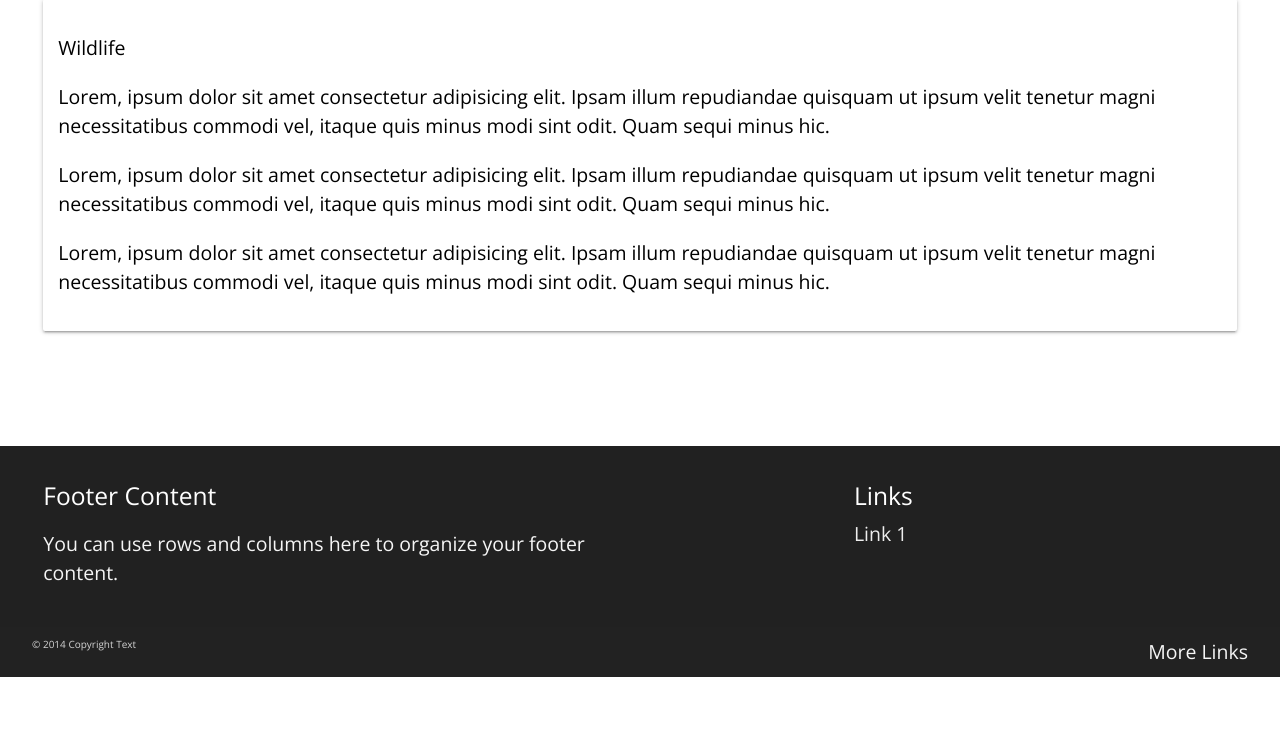
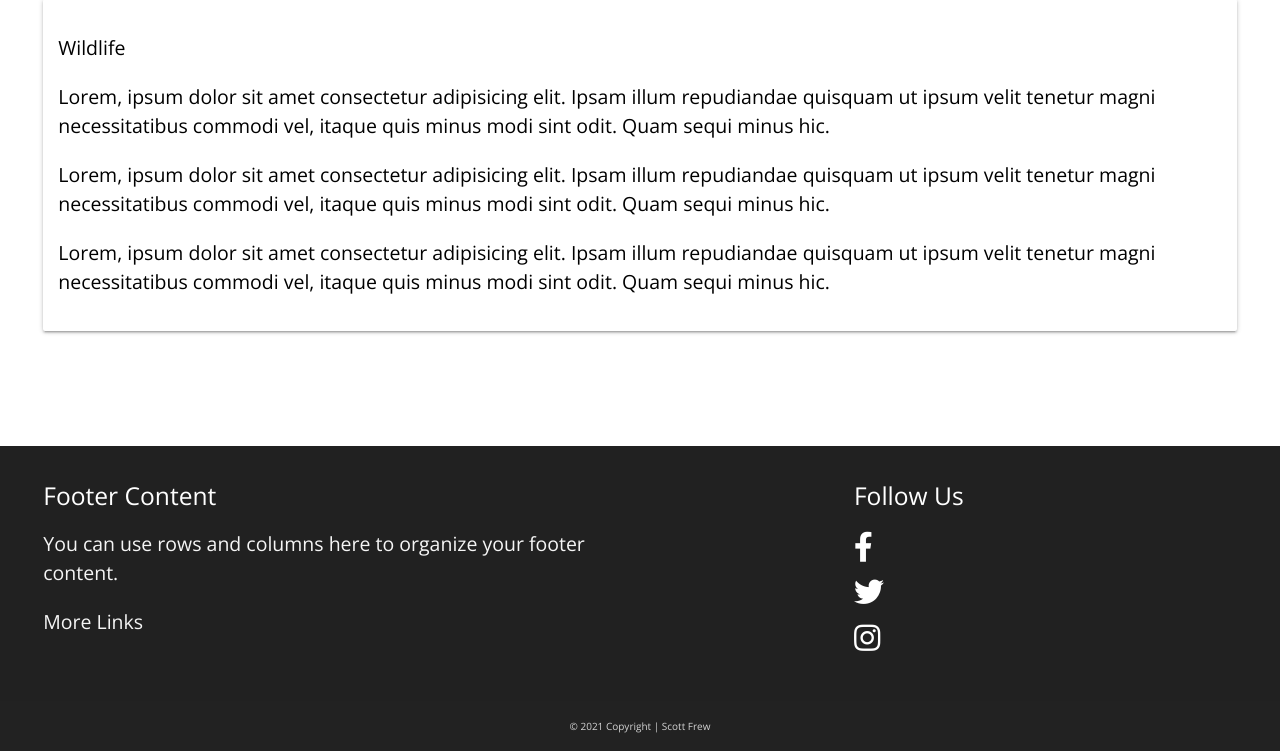
Before and after one commit to scotty-james/Milestone-Project-3--North-Coast-500, a Flask app: page / in a window 1280 px wide. Shown: the part 4170-4921 px from the top of the page. Before the commit the page ends 4847 px from the top, so only its background shows below. Run offline with Flask 2, Linux system fonts and the light colour scheme; some libraries are stand-ins or nearby versions.

Commit message:
Add content to footer

```diff
--- a/static/css/style.css
+++ b/static/css/style.css
@@ -276,6 +276,28 @@ button, input, optgroup, select, textarea {
   margin-top: 50rem;
 }
 
+.social-links {
+	padding: 1rem;
+	padding-top: 0;
+}
+
+.social-links li a i {
+	width: 2rem;
+	height: 2rem;
+	padding: 1.1rem 0;
+	border-radius: 50%;
+	font-size: 2rem;
+	line-height: 1.5rem;
+	color: #ffffff;
+}
+
+.footer-copyright {
+  padding-top: 0;
+  margin: 0;
+}
+
+
+
 
 
 
@@ -343,6 +365,10 @@ button, input, optgroup, select, textarea {
     padding: 0 2rem 1rem 2rem;
     align-content: center;
   }
+
+  .page-footer {
+    text-align: center;
+  }
 }
 
 @media only screen and (max-width: 1024px) {
--- a/templates/base.html
+++ b/templates/base.html
@@ -92,19 +92,36 @@
       <div class="col l6 s12">
         <h5 class="white-text">Footer Content</h5>
         <p class="grey-text text-lighten-4">You can use rows and columns here to organize your footer content.</p>
+        <a class="grey-text text-lighten-4" href="#!">More Links</a>
       </div>
       <div class="col l4 offset-l2 s12">
-              <h5 class="white-text">Links</h5>
-              <ul>
-                <li><a class="grey-text text-lighten-3" href="#!">Link 1</a></li>
+        <h5 class="white-text">Follow Us</h5>
+        <ul class="social-links">
+          <li class="list-inline-item">
+             <a href="https://www.facebook.com" target="_blank">
+             <i class="fab fa-facebook-f" aria-hidden="true"></i>
+             <span class="sr-only">Facebook</span>
+             </a>
+          </li>
+          <li class="list-inline-item">
+             <a href="https://www.twitter.com" target="_blank">
+             <i class="fab fa-twitter" aria-hidden="true"></i>
+             <span class="sr-only">Twitter</span>
+             </a>
+          </li>
+          <li class="list-inline-item">
+             <a href="https://www.instagram.com" target="_blank">
+             <i class="fab fa-instagram" aria-hidden="true"></i>
+             <span class="sr-only">Instagram</span>
+             </a>
+          </li>
        </ul>
       </div>
     </div>
   </div>
   <div class="footer-copyright">
-          <div class="container">
-          © 2014 Copyright Text
-          <a class="grey-text text-lighten-4 right" href="#!">More Links</a>
+    <div class="container center-align">
+    © 2021 Copyright | Scott Frew
     </div>
   </div>
 </footer>
```
Lines whose indentation alone changed are shown as unchanged.
